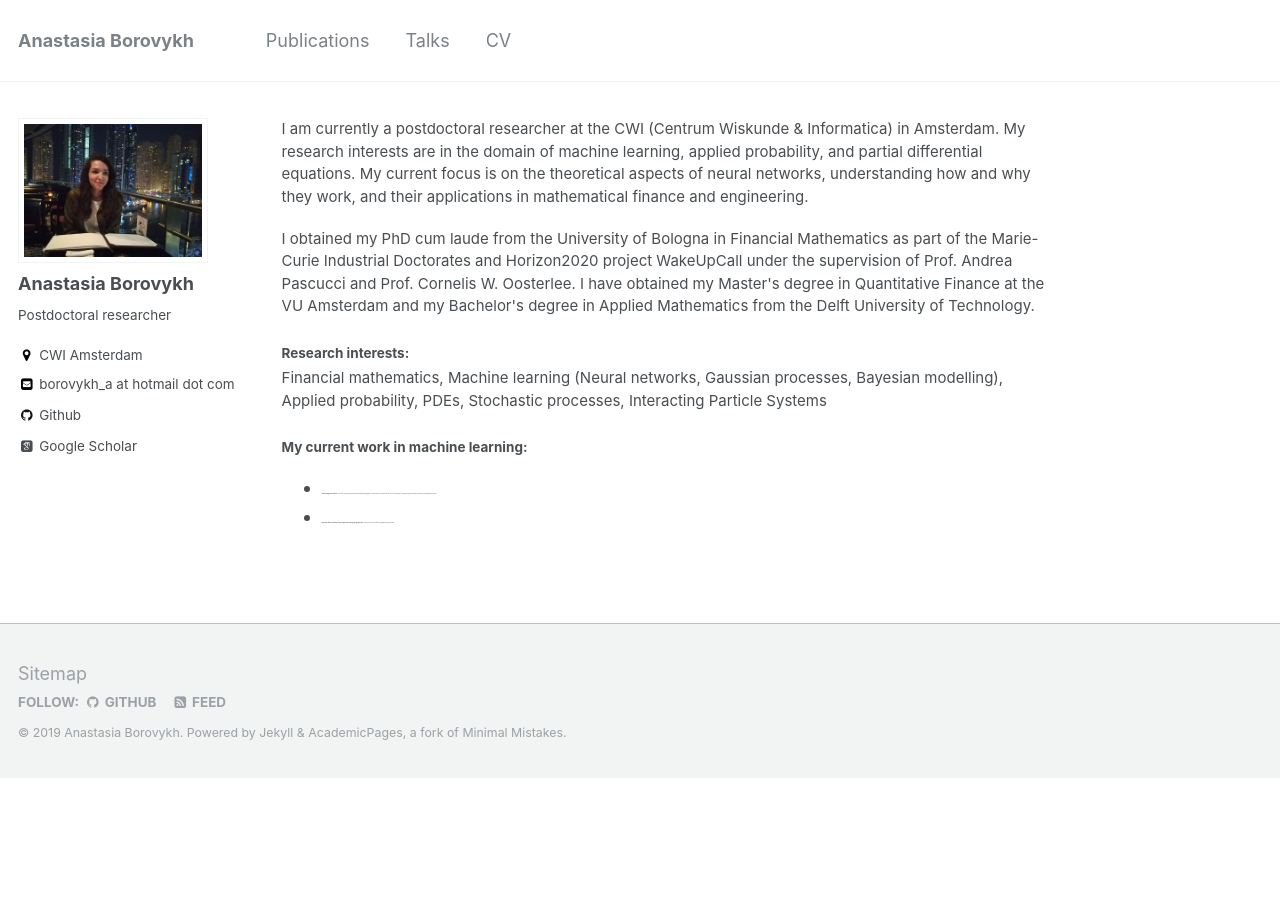
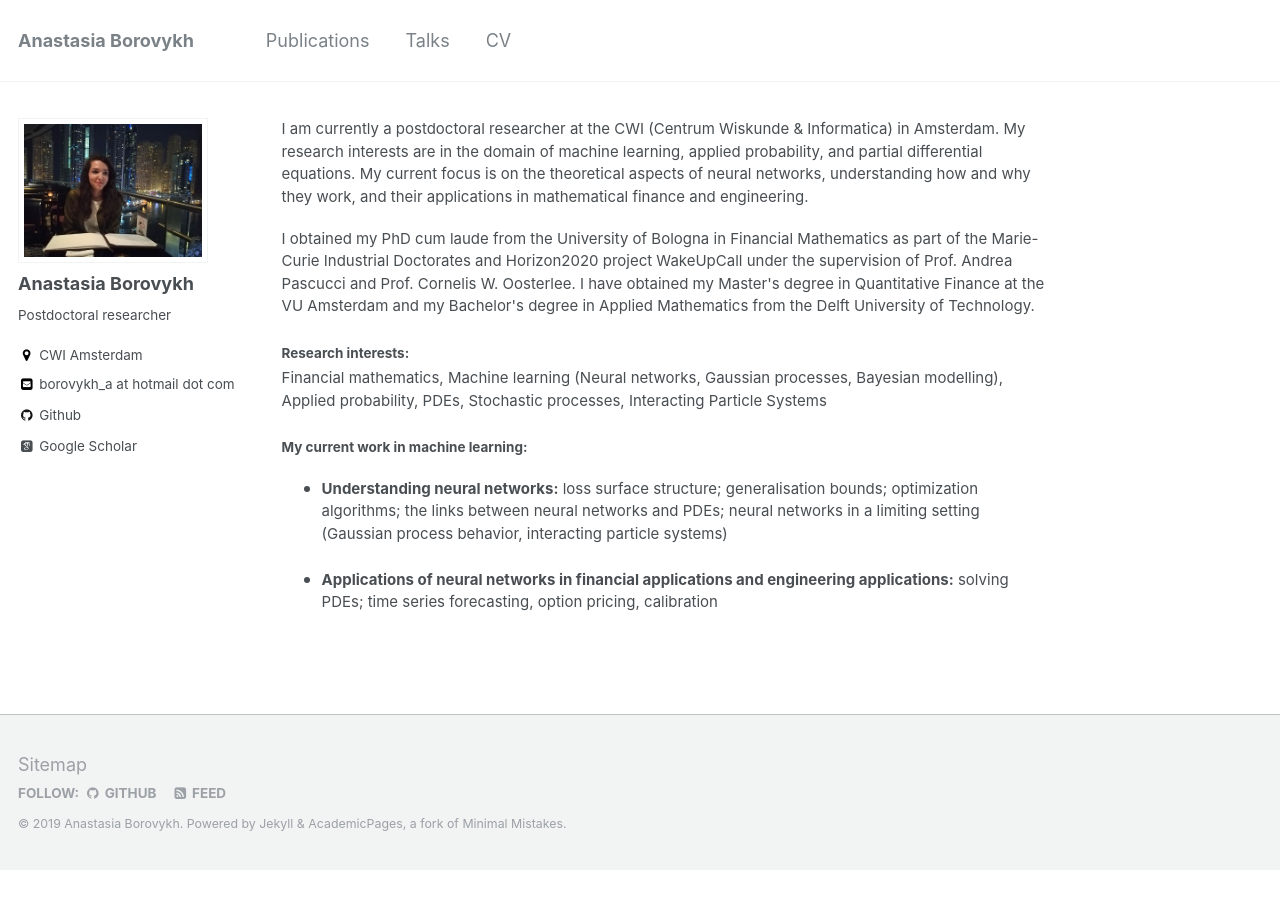
Before and after one commit to aib93/aib93.github.io, a Jekyll site: the page built from _pages/about.md, in a window 1280 px wide. Built offline with Jekyll 4.4.1, drawn with Linux system fonts in a browser that asks for light colours; some web fonts are replaced.

Commit message:
Initial commit

```diff
--- a/_pages/about.md
+++ b/_pages/about.md
@@ -23,6 +23,6 @@ Financial mathematics, Machine learning (Neural networks, Gaussian processes, Ba
 
 <h5>My current work in machine learning:</h5>
 <ul>
-<li><p style="font-size:1px"><b>Understanding neural networks:</b> loss surface structure; generalisation bounds; optimization algorithms; the links between neural networks and PDEs; neural networks in a limiting setting (Gaussian process behavior, interacting particle systems)</p></li>
-<li><p style="font-size:1px"><b>Applications of neural networks in financial applications and engineering applications:</b> solving PDEs; time series forecasting, option pricing, calibration </p></li>
+<li><p style="font-size:15px"><b>Understanding neural networks:</b> loss surface structure; generalisation bounds; optimization algorithms; the links between neural networks and PDEs; neural networks in a limiting setting (Gaussian process behavior, interacting particle systems)</p></li>
+<li><p style="font-size:15px"><b>Applications of neural networks in financial applications and engineering applications:</b> solving PDEs; time series forecasting, option pricing, calibration </p></li>
 <ul>
--- a/_pages/cv.html
+++ b/_pages/cv.html
@@ -4,7 +4,7 @@ title:
 permalink: /cv/
 author_profile: true
 ---
-
+<div style"font-size:1px">
 2018-now Postdoctoral researcher Machine learning, CWI, Amsterdam <br>
 2015-2018 PhD in Financial Mathematics, University of Bologna (cum laude)
 <ul>
@@ -14,6 +14,7 @@ author_profile: true
 2014-2015 Analyst Data Science, Accenture, Amsterdam <br>
 2013-2014 Master, Quantitative Finance, VU Amsterdam<br>
 2010-2013 Bachelor, Applied Mathematics, TU Delft<br>
+
 
 <br>
 <br>
@@ -25,3 +26,4 @@ PhD funded by the Marie-Curie, Horizon2020 and European Industrial Doctorates fe
 <b>Computer Skills</b>
 <br>
 Python (libraries include Theano, SciPy, Tensorflow), Matlab/Octave, CUDA , C#, Maple/Mathematica, R
+</div>
```
